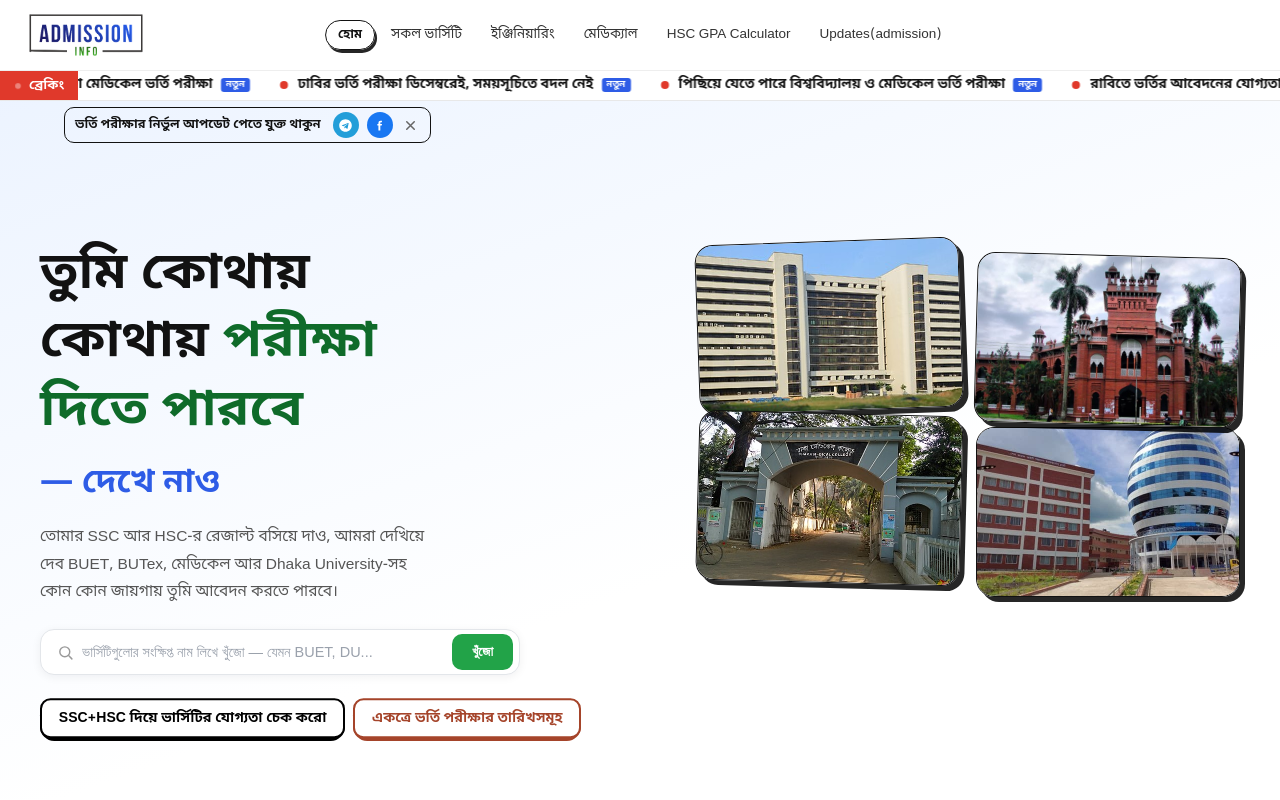
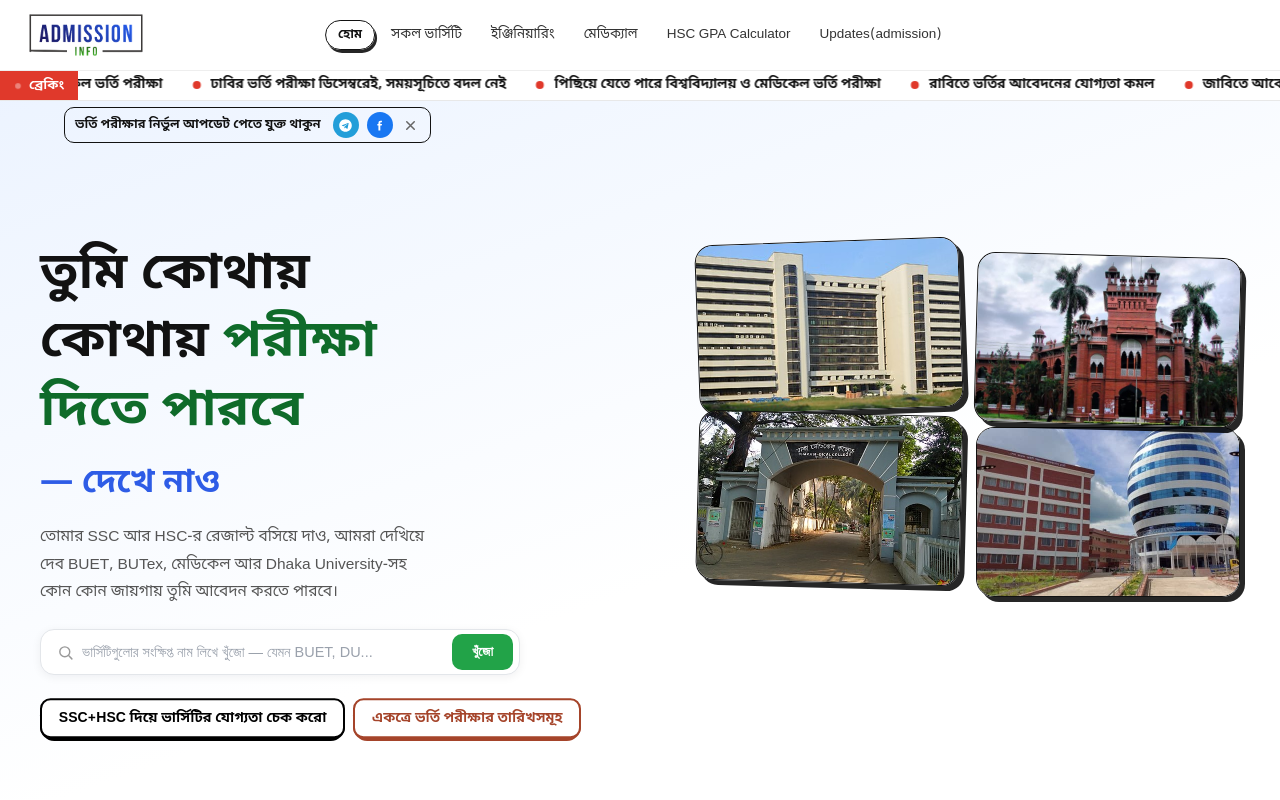
Before and after one commit to nishat-jihad/Admission-info, a Next.js app in the folder chance-hobe-ki/: page / in a window 1280 px wide. Shown: the top 800 px of the page. Built offline with nearby package versions, Linux system fonts and the light colour scheme.

Commit message:
Remove new tag and update marquee duration
Removed 'নতুন' tag from breaking news item and adjusted marquee duration calculation.

```diff
--- a/chance-hobe-ki/src/components/BreakingNewsBar.js
+++ b/chance-hobe-ki/src/components/BreakingNewsBar.js
@@ -19,7 +19,6 @@ export default function BreakingNewsBar() {
             tabIndex={hidden ? -1 : undefined}
           >
             <span className="news-breaking-text">{n.ticker || n.title}</span>
-            <span className="news-new-tag">নতুন</span>
           </Link>
         </li>
       ))}
@@ -35,7 +34,7 @@ export default function BreakingNewsBar() {
       <div className="news-breaking-viewport">
         <div
           className="news-breaking-track"
-          style={{ "--news-marquee-duration": `${Math.max(items.length * 15, 45)}s` }}
+          style={{ "--news-marquee-duration": `${Math.max(items.length * 10, 30)}s` }}
         >
           {renderList(false)}
           {renderList(true)}
```
